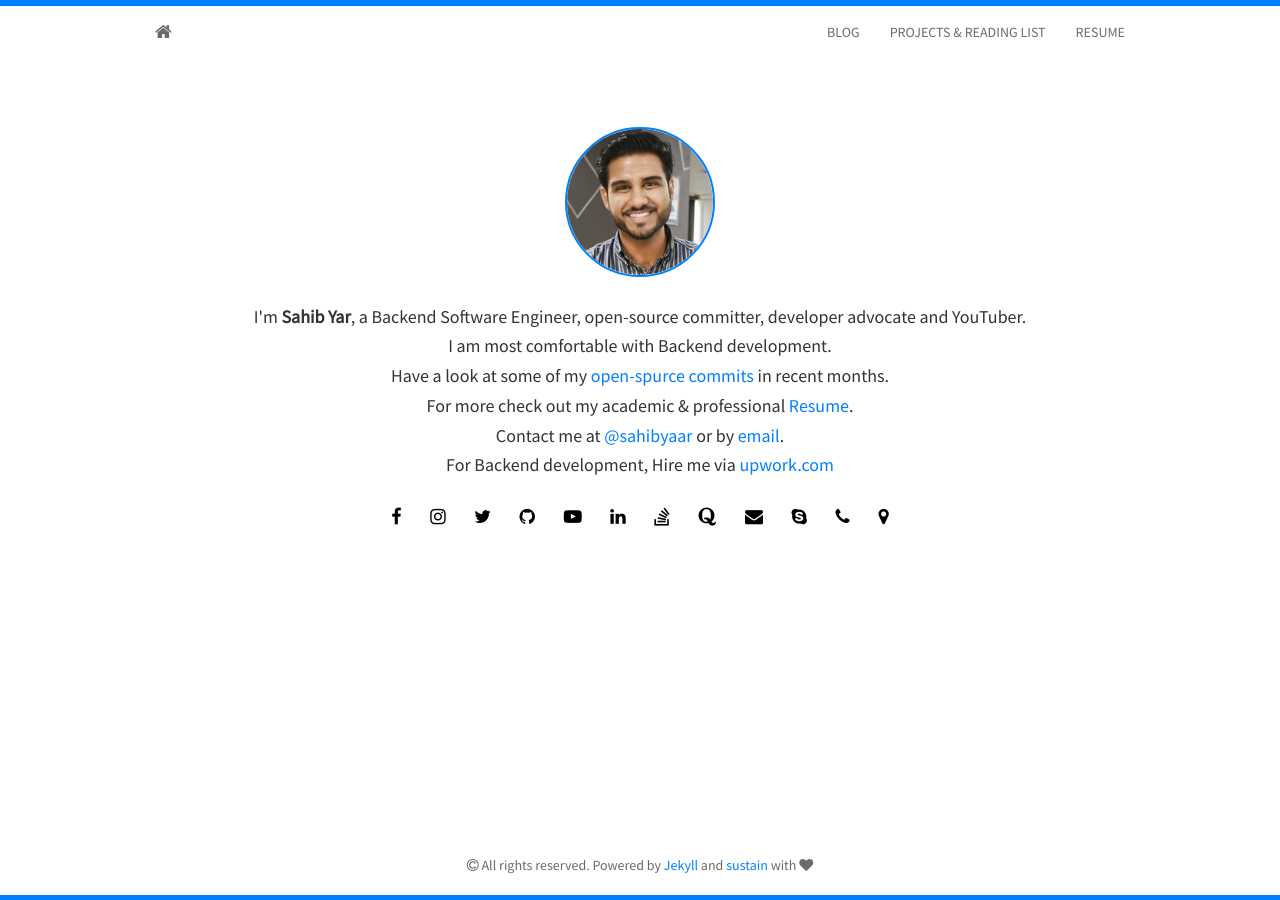
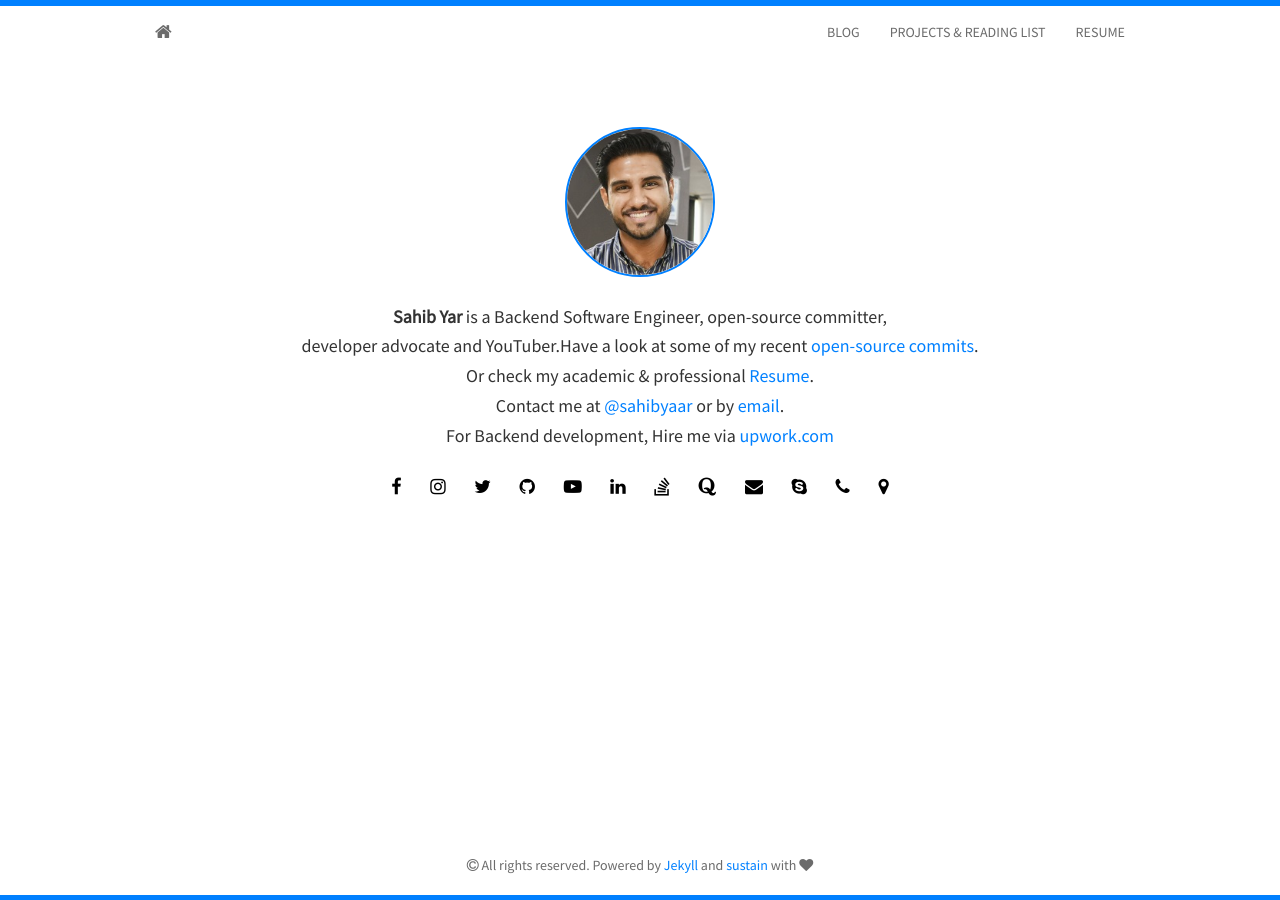
Before and after one commit to SahibYar/SahibYar.github.io, a Jekyll site: the page built from index.html, in a window 1280 px wide. Built offline with Jekyll 4.4.1, drawn with Linux system fonts in a browser that asks for light colours; nearby versions of some CDN libraries; the list of posts is cut into pages by our own code.

Commit message:
Update index.html

```diff
--- a/index.html
+++ b/index.html
@@ -7,10 +7,9 @@ layout: home
 	  <div class="avatar">
 		<img class="img-circle me" src="{{ site.baseurl }}static/img/{{ site.avatar }}" alt="Responsive image">
 	  </div>
-	  <h4>I'm <strong>{{ site.author }}</strong>, a Backend Software Engineer, open-source committer, developer advocate and YouTuber.</h4>
-	  <h4>I am most comfortable with Backend development.</h4>
-	  <h4>Have a look at some of my <a href="https://github.com/sahibyar">open-spurce commits</a> in recent months.</h4>
-	  <h4>For more check out my academic &amp; professional <a href="http://sahibyar.github.io/vitae">Resume</a>.</h4>
+	  <h4><strong>{{ site.author }}</strong> is a Backend Software Engineer, open-source committer,</h4>
+	  <h4>developer advocate and YouTuber.Have a look at some of my recent <a href="https://github.com/sahibyar">open-source commits</a>.</h4>
+	  <h4>Or check my academic &amp; professional <a href="http://sahibyar.github.io/vitae">Resume</a>.</h4>
 	  <h4>Contact me at <a href="http://twitter.com/{{ site.twitter }}">@{{ site.twitter }}</a> or by <a href="mailto:{{ site.email }}">email</a>.</h4>
 		<h4>For Backend development, Hire me via <a href="https://www.upwork.com/freelancers/~019cd7118fb1ad1c71"> upwork.com</a></h4>
 		{% include social.html %}
```
